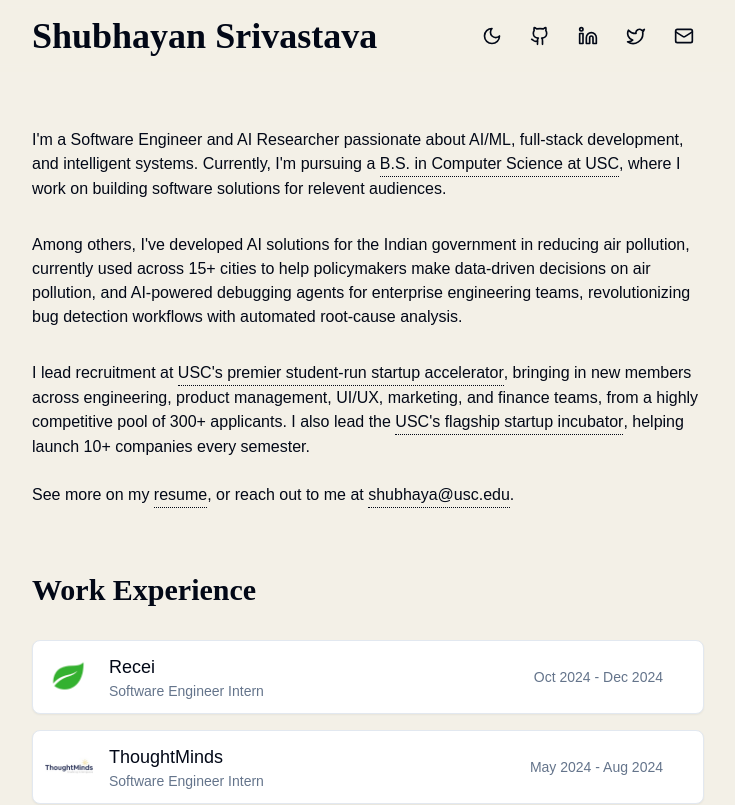
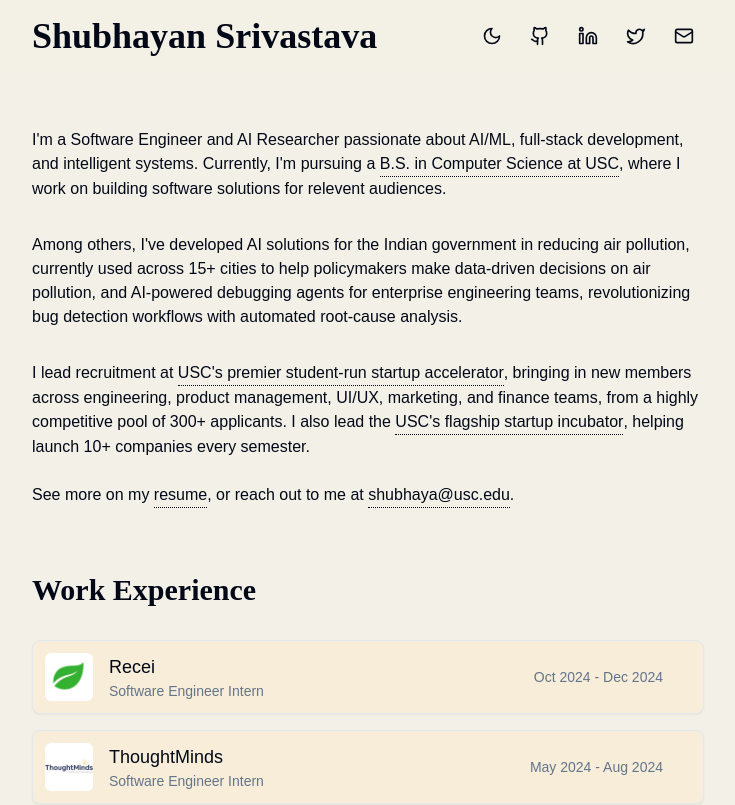
Before and after one commit to shubhayan935/portfolio, a React (Vite) app: page / in a window 1280 px wide. Shown: the top 805 px of the page, without its empty margins (272-1007 px from the left). Built offline with nearby package versions, Linux system fonts and the light colour scheme; a web font is replaced by a local one.

Commit message:
more color changes

```diff
--- a/src/index.css
+++ b/src/index.css
@@ -7,7 +7,7 @@
     --background: 43 33% 93%;
     --foreground: 222.2 84% 4.9%;
 
-    --card: 0 0% 100%;
+    --card: 39, 67%, 91%;
     --card-foreground: 222.2 84% 4.9%;
 
     --popover: 0 0% 100%;
@@ -36,10 +36,10 @@
   }
 
   .dark {
-    --background: 222.2 84% 4.9%;
+    --background: 31, 94%, 3%;
     --foreground: 210 40% 98%;
 
-    --card: 222.2 84% 4.9%;
+    --card: 22, 94%, 5%;
     --card-foreground: 210 40% 98%;
 
     --popover: 222.2 84% 4.9%;
@@ -60,7 +60,7 @@
     --destructive: 0 62.8% 30.6%;
     --destructive-foreground: 210 40% 98%;
 
-    --border: 217.2 32.6% 17.5%;
+    --border: 22, 94%, 5%;
     --input: 217.2 32.6% 17.5%;
     --ring: 212.7 26.8% 83.9%;
   }
```
